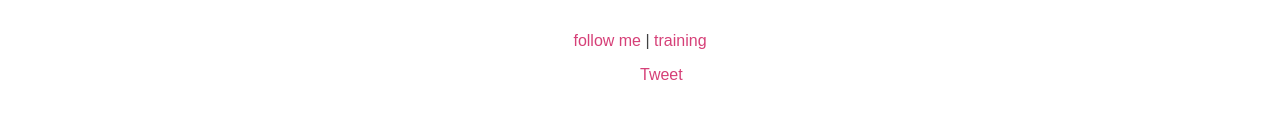
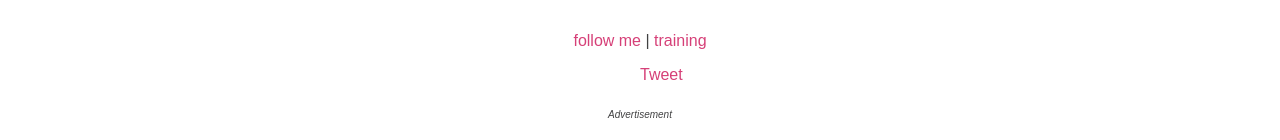
Before and after one commit to incompl/learnlayout, a Jekyll site: the page built from templates/index.html, in a window 1280 px wide. Shown: the part 847-987 px from the top of the page. Built offline with Jekyll 4.4.1, drawn with Linux system fonts in a browser that asks for light colours; comment, search, counter and statistics services are not loaded; before the commit the page ends 948 px from its top, so only the background shows below that; grey boxes are pictures that could not be loaded.

Commit message:
initial ads implementation

```diff
--- a/templates/_layouts/default.html
+++ b/templates/_layouts/default.html
@@ -77,6 +77,21 @@
         <a href="https://twitter.com/share" class="twitter-share-button" data-url="http://learnlayout.com/">Tweet</a>
         <script>!function(d,s,id){var js,fjs=d.getElementsByTagName(s)[0];if(!d.getElementById(id)){js=d.createElement(s);js.id=id;js.src="//platform.twitter.com/widgets.js";fjs.parentNode.insertBefore(js,fjs);}}(document,"script","twitter-wjs");</script>
       </li>
+      <section id="advertisements">
+        <span>Advertisement</span>
+          <script type="text/javascript">var p="http",d="static";if(document.location.protocol=="https:"){p+="s";d="engine";}var z=document.createElement("script");z.type="text/javascript";z.async=true;z.src=p+"://"+d+".adzerk.net/ados.js";var s=document.getElementsByTagName("script")[0];s.parentNode.insertBefore(z,s);</script>
+          <script type="text/javascript">
+            var ados = ados || {};
+            ados.run = ados.run || [];
+            ados.run.push(function() {
+              /* load placement for account: Bocoup, site: Learn Layout, size: 0x0 - Static Text Link*/
+              ados_add_placement(4433, 27632, "azk92758", 20);
+              ados_load();
+            });
+          </script>
+        </script>
+        <div id="azk92758"></div>
+      </section
     </div>
 
   </body>
--- a/templates/css/style.css
+++ b/templates/css/style.css
@@ -347,3 +347,18 @@
   }
 
 }
+
+#advertisements {
+  clear: both
+}
+
+#advertisements span {
+  font-size: 10px;
+  font-style: italic;
+  margin: 0;
+}
+
+#advertisements iframe {
+  width: 185px;
+  height: 60px;
+}
```
